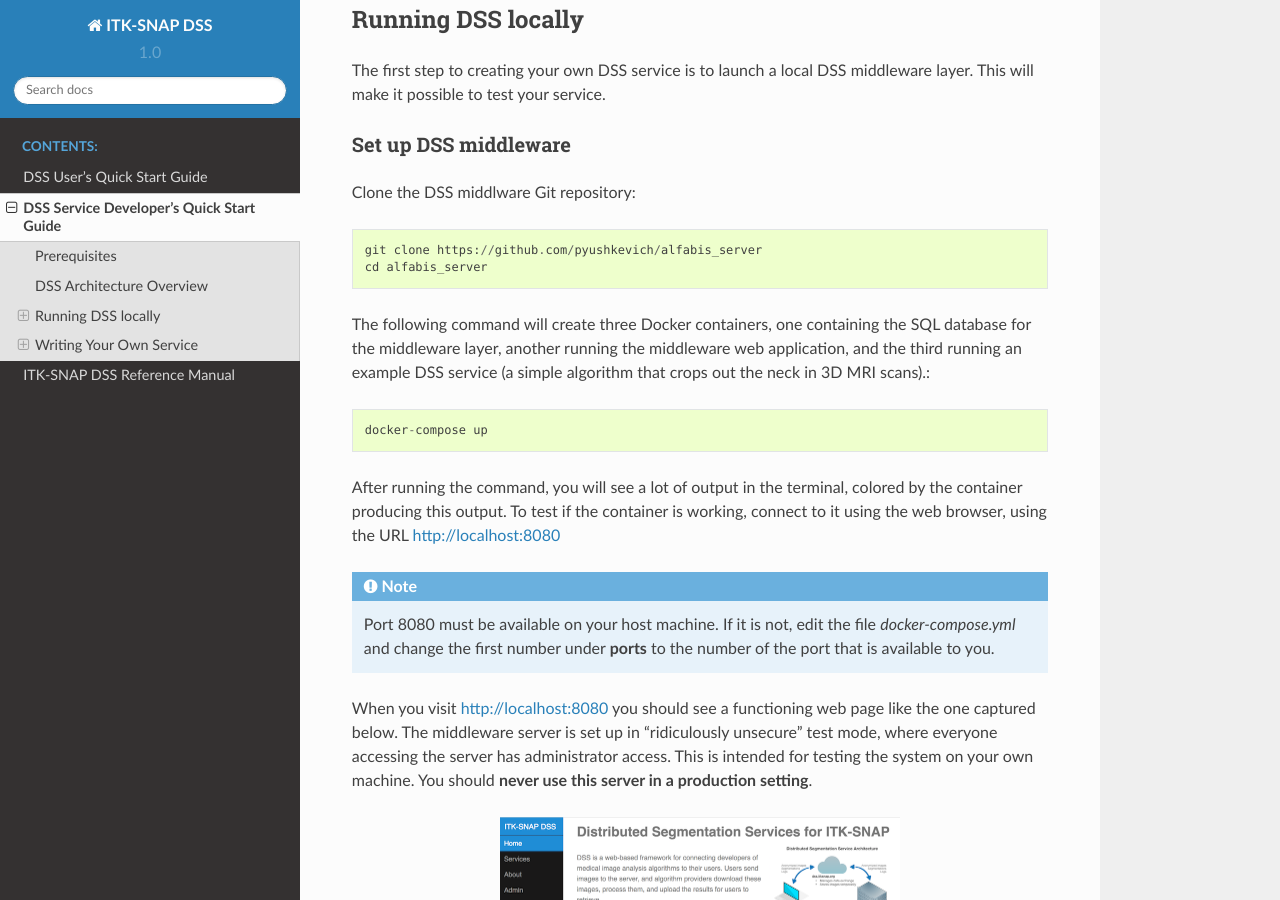
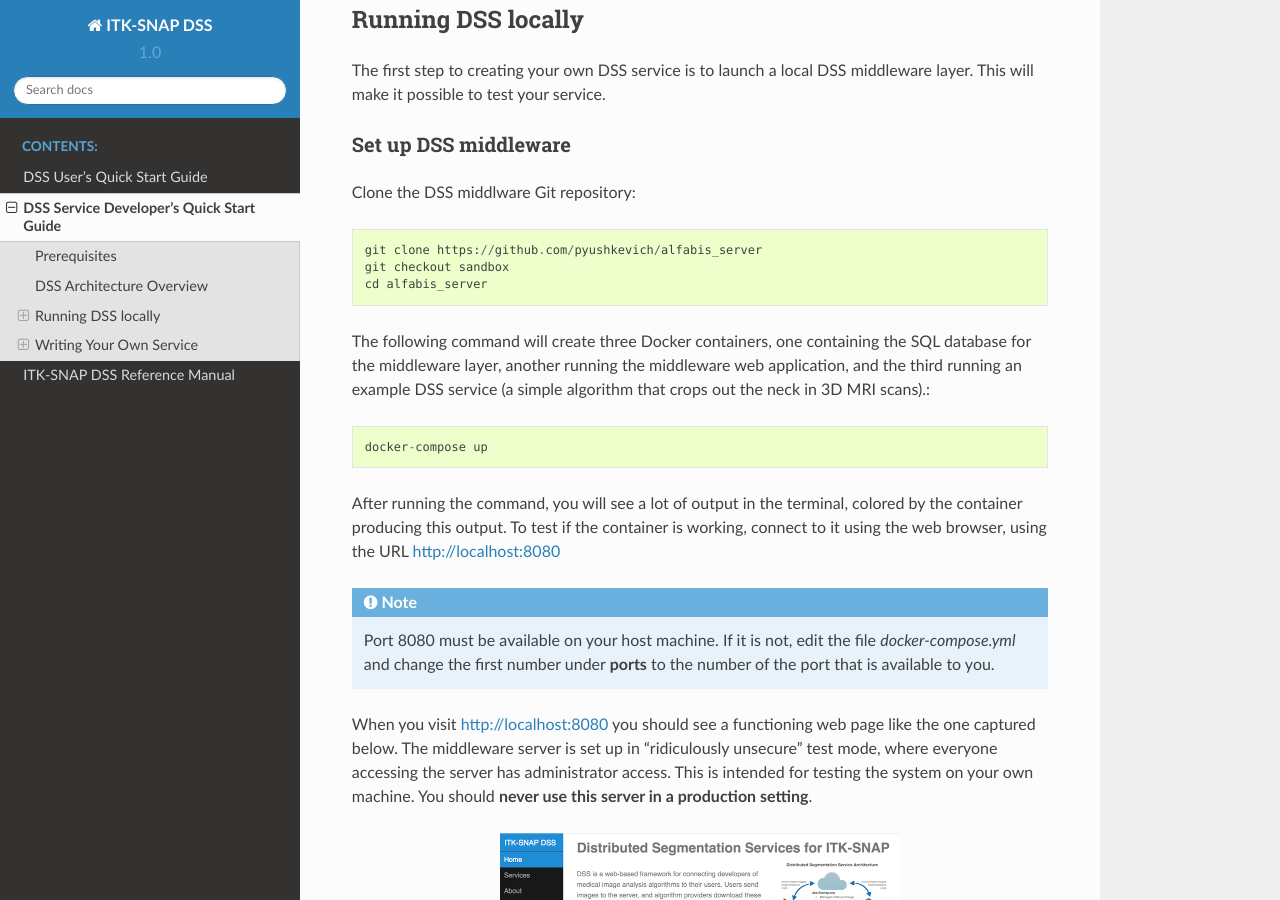
Before and after one commit to pyushkevich/alfabis_server, a Sphinx documentation site: the page built from docs/service_quick_start.rst, in a window 1280 px wide and 900 px high, scrolled down 1231 px. Built offline with Sphinx 7.4.7 and the Read the Docs theme 2.0.0, drawn with Linux system fonts in a browser that asks for light colours.

Commit message:
Update service_quick_start.rst
minor fix

```diff
--- a/docs/service_quick_start.rst
+++ b/docs/service_quick_start.rst
@@ -40,6 +40,7 @@
 Clone the DSS middlware Git repository::
 
     git clone https://github.com/pyushkevich/alfabis_server
+    git checkout sandbox
     cd alfabis_server
 
 The following command will create three Docker containers, one containing the SQL database for the middleware layer, another running the middleware web application, and the third running an example DSS service (a simple algorithm that crops out the neck in 3D MRI scans).::
```
